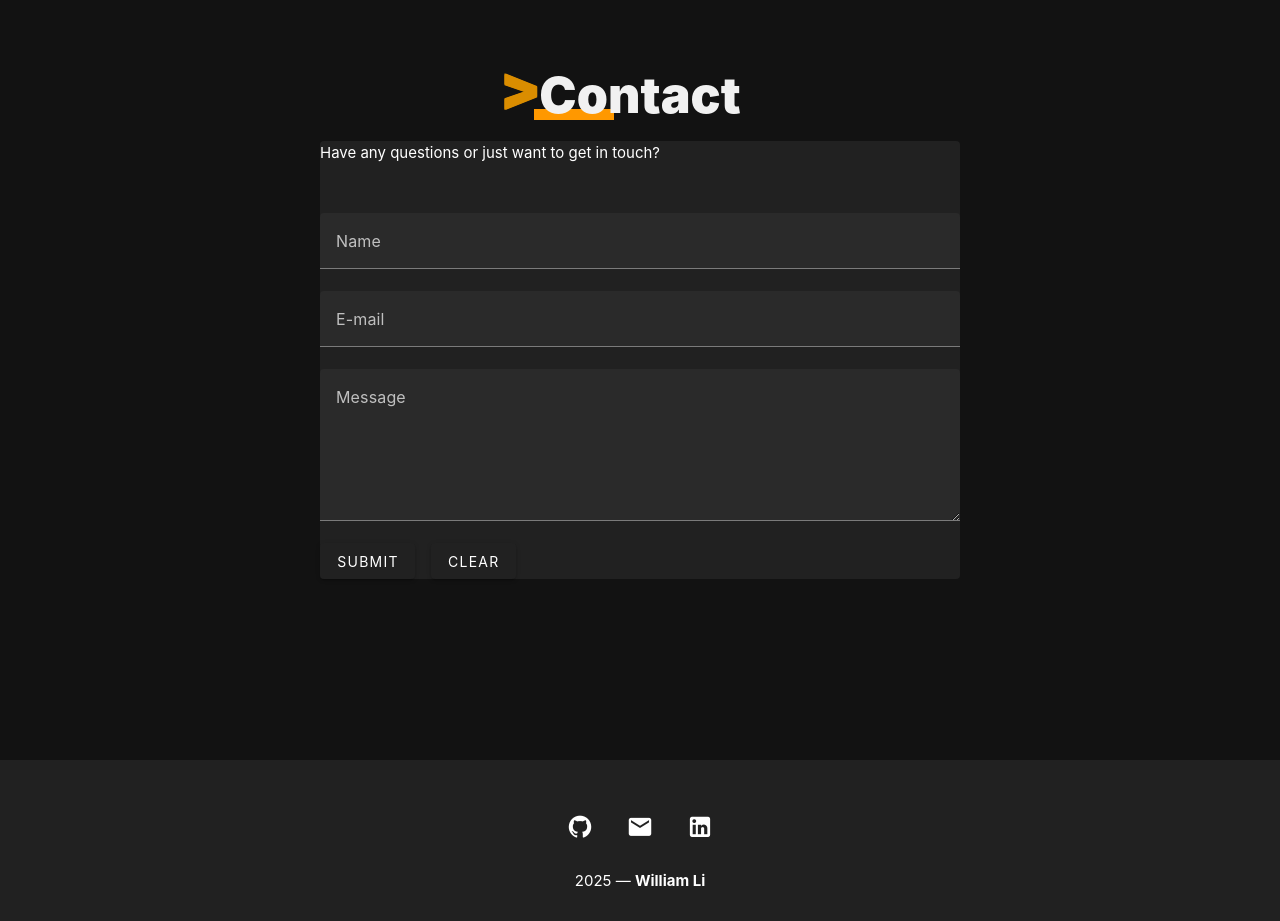
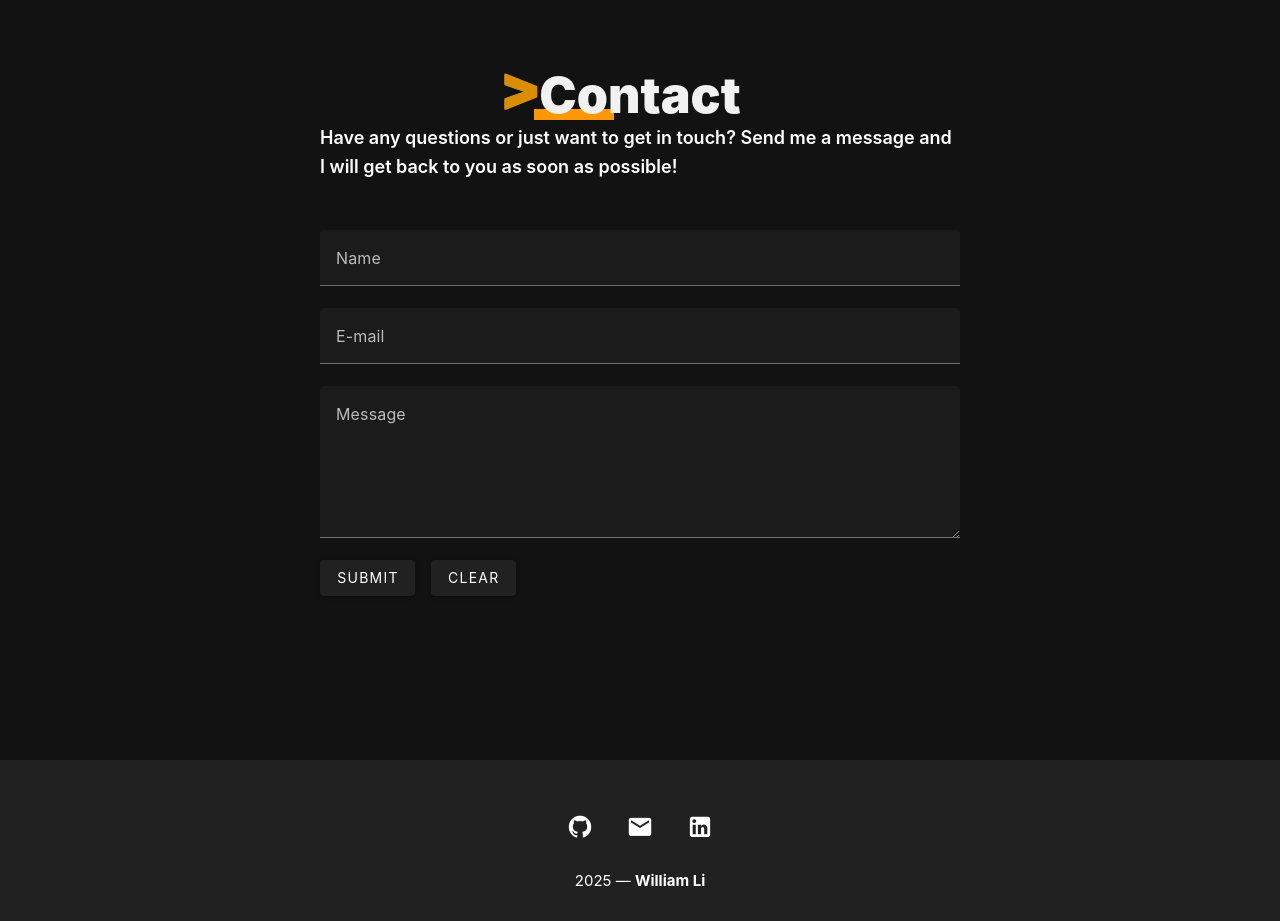
Before and after one commit to Red277/MyWebsite, a Vue app in the folder my-website/: page / in a window 1280 px wide. Shown: the part 3240-4161 px from the top of the page. Built offline with nearby package versions, Linux system fonts and the light colour scheme; the HTML template or start-up script is replaced by a standard one.

Commit message:
updating contact form text

```diff
--- a/my-website/src/views/ContactView.vue
+++ b/my-website/src/views/ContactView.vue
@@ -1,9 +1,11 @@
 <template>
   <div style="display: flex; justify-content: center; align-items: center; height: inherit; position: relative;">
     <TitleGraphic title="Contact" />
-    <v-sheet width="50%" rounded>
+    <v-sheet width="50%" color="transparent">
 
-      <p style="padding-bottom: 3rem;">Have any questions or just want to get in touch?</p>
+      <p style="padding-bottom: 3rem; font-weight: 600; font-size: large;">Have any questions or just want to get in
+        touch? Send me a
+        message and I will get back to you as soon as possible!</p>
       <form @submit.prevent="submit" style="width: 100%; height: 100%;">
         <v-text-field v-model="name.value.value" :counter="10" :error-messages="name.errorMessage.value"
           label="Name"></v-text-field>
```
